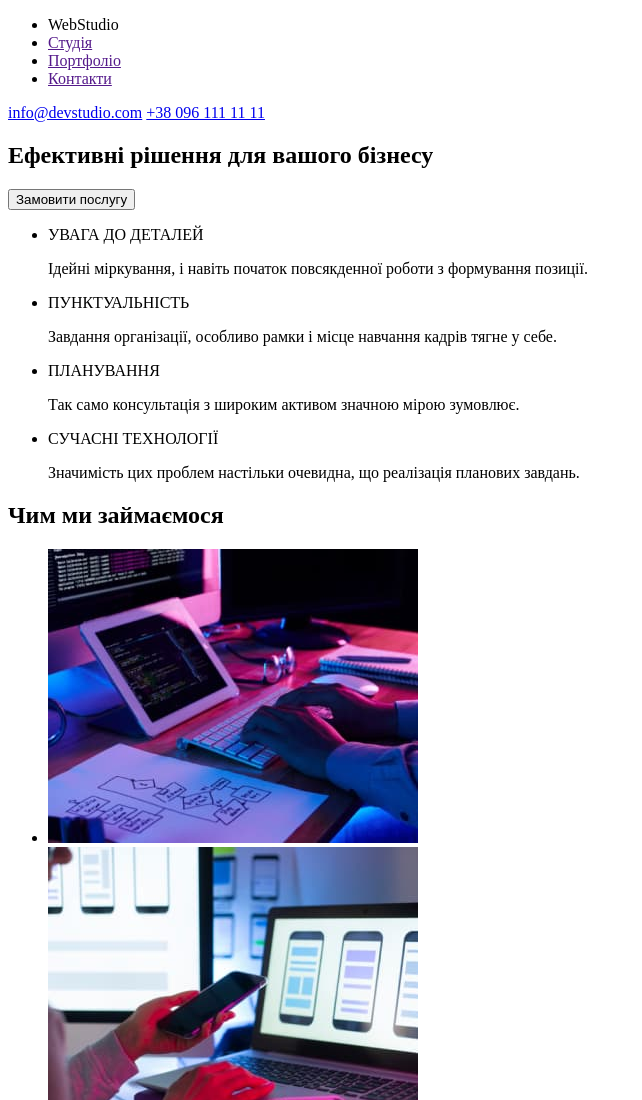
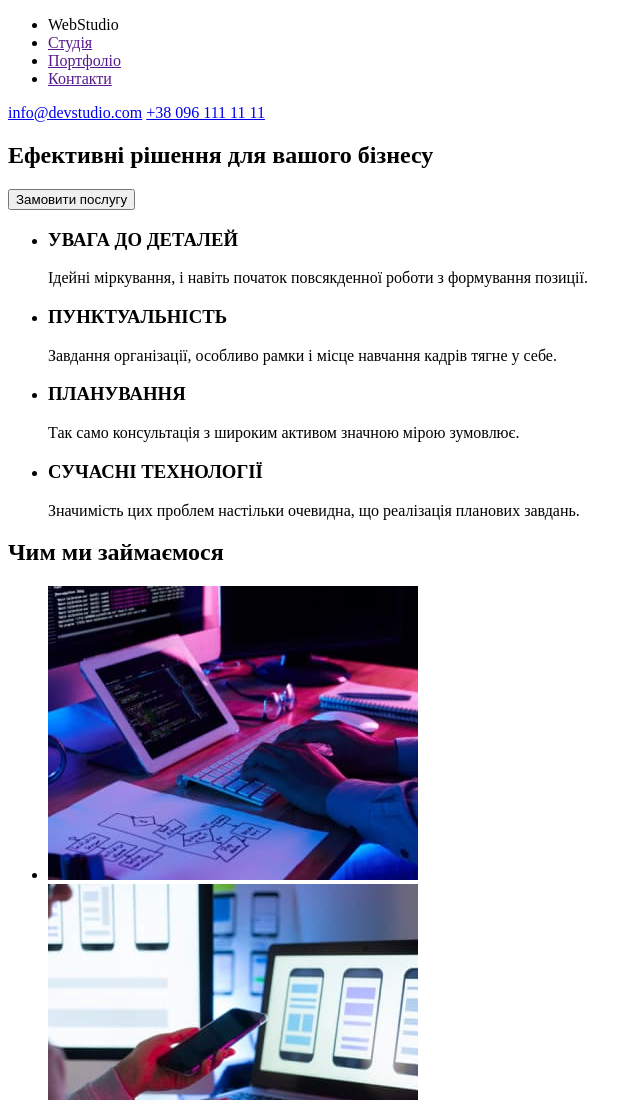
Before and after one commit to Sergey-Otnoshennyy/goit-markup-hw-01, a plain HTML site: page index.html in a window 1280 px wide. Shown: the top 1100 px of the page, without its empty margins (0-642 px from the left). Drawn offline with Linux system fonts and the light colour scheme.

Commit message:
Помилки виправив

```diff
--- a/index.html
+++ b/index.html
@@ -24,22 +24,24 @@
                    <h1>Ефективні рішення для вашого бізнесу</h1>
                    <button type="button">Замовити послугу</button>
                 </section>
+                <!--Особливості-->
                 <section>
+                        <h2 hidden>Особливості</h2>
                      <ul>
                         <li>
-                                <span>УВАГА ДО ДЕТАЛЕЙ</span>
+                                <h3>УВАГА ДО ДЕТАЛЕЙ</h3>
                                 <p>Ідейні міркування, і навіть початок повсякденної роботи з формування позиції.</p>
                         </li>
                         <li>
-                                <span>ПУНКТУАЛЬНІСТЬ</span>
+                                <h3>ПУНКТУАЛЬНІСТЬ</h3>
                                 <p>Завдання організації, особливо рамки і місце навчання кадрів тягне у себе.</p>
                         </li>
                         <li>
-                                <span>ПЛАНУВАННЯ</span>
+                                <h3>ПЛАНУВАННЯ</h3>
                                 <p>Так само консультація з широким активом значною мірою зумовлює.</p>
                         </li>
                         <li>
-                                <span>СУЧАСНІ ТЕХНОЛОГІЇ</span>
+                                <h3>СУЧАСНІ ТЕХНОЛОГІЇ</h3>
                                 <p>Значимість цих проблем настільки очевидна, що реалізація планових завдань.</p>
                         </li>
                       </ul>
```
